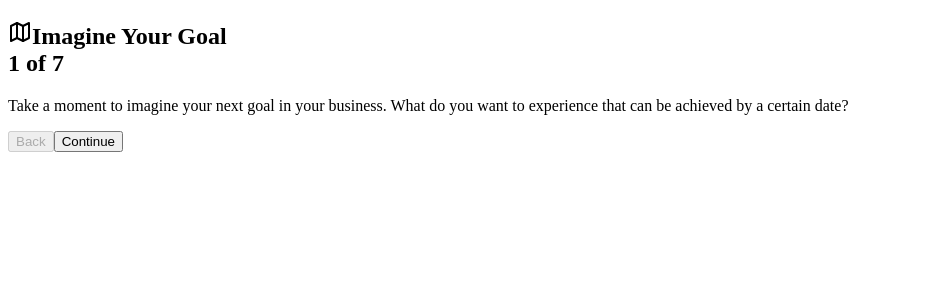
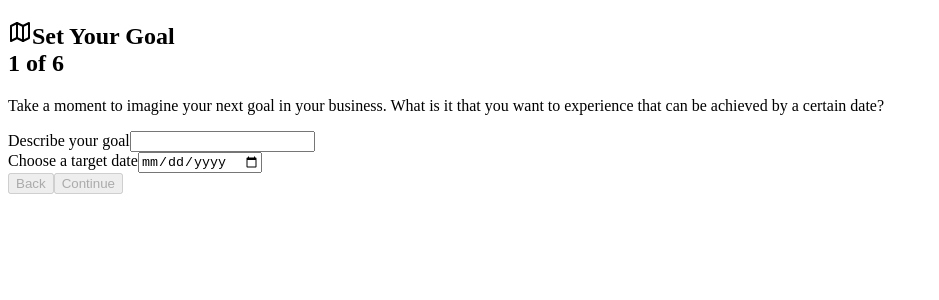
Before and after one commit to peatf/gps-live, a Next.js app: page / in a window 1280 px wide. Shown: the top 300 px of the page, without its empty margins (0-939 px from the left). Built offline with nearby package versions, Linux system fonts and the light colour scheme.

Commit message:
Update JourneyFlow.js

```diff
--- a/src/components/JourneyFlow.js
+++ b/src/components/JourneyFlow.js
@@ -7,7 +7,8 @@ import { Map, Heart, Activity } from "lucide-react";
 
 const JourneyFlow = () => {
   const [step, setStep] = useState(0);
-  const [targetDate, setTargetDate] = useState("");
+  const [goal, setGoal] = useState(''); // New state for the goal
+  const [targetDate, setTargetDate] = useState('');
   const [daysUntilTarget, setDaysUntilTarget] = useState(0);
   const [currentPosition, setCurrentPosition] = useState(0);
   const [midpointPosition, setMidpointPosition] = useState(0);
@@ -20,7 +21,7 @@ const JourneyFlow = () => {
     belief: 3,
   });
 
-  const alphabet = "ABCDEFGHIJKLMNOPQRSTUVWXYZ".split("");
+  const alphabet = 'ABCDEFGHIJKLMNOPQRSTUVWXYZ'.split('');
 
   useEffect(() => {
     if (targetDate) {
@@ -30,22 +31,23 @@ const JourneyFlow = () => {
   }, [targetDate]);
 
   const steps = [
-    // Step 0: Imagining the Goal
-    <div key="imagine" className="space-y-6">
+    // Step 1: Goal Submission + Date Selection
+    <div key="goal-setting" className="space-y-6">
       <div className="p-4 bg-blue-50 rounded-lg">
         <p className="text-sm">
-          Take a moment to imagine your next goal in your business. What do you want to experience that can be achieved by a certain date?
+          Take a moment to imagine your next goal in your business.
+          What is it that you want to experience that can be achieved by a certain date?
         </p>
       </div>
-    </div>,
-
-    // Step 1: Date Selection
-    <div key="date" className="space-y-6">
-      <div className="p-4 bg-blue-50 rounded-lg">
-        <p className="text-sm">
-          I want you to have a date in mind for your goal - not as a deadline or a tool to punish yourself,
-          because that does nothing for you. But for the sake of honest evaluation.
-        </p>
+      <div className="space-y-2">
+        <label className="text-sm text-gray-500">Describe your goal</label>
+        <Input
+          type="text"
+          value={goal}
+          onChange={(e) => setGoal(e.target.value)}
+          placeholder="Enter your goal here"
+          className="w-full"
+        />
       </div>
       <div className="space-y-2">
         <label className="text-sm text-gray-500">Choose a target date</label>
@@ -58,7 +60,8 @@ const JourneyFlow = () => {
       </div>
       {targetDate && (
         <div className="text-sm text-gray-600">
-          This date is {daysUntilTarget} days away. The halfway point would be in {Math.ceil(daysUntilTarget / 2)} days.
+          This date is {daysUntilTarget} days away.
+          The halfway point would be in {Math.ceil(daysUntilTarget / 2)} days.
         </div>
       )}
     </div>,
@@ -67,13 +70,15 @@ const JourneyFlow = () => {
     <div key="current" className="space-y-6">
       <div className="p-4 bg-blue-50 rounded-lg">
         <p className="text-sm">
-          Imagine yourself in the now moment like an object on a slider. If point A was the first stop on a map moving in the direction of the next experience you want to attract and point Z was the last stop, which letter would you currently find yourself at?
+          Imagine yourself in the now moment like an object on a slider.
+          If point A was the first stop on a map moving in the direction of the next experience
+          you want to attract and point Z was the last stop, which letter would you currently find yourself at?
         </p>
       </div>
       <div className="space-y-4">
         <div className="flex justify-between text-sm text-gray-600">
           {alphabet.map((letter, index) => (
-            <span key={letter} className={`${index === currentPosition ? "text-blue-600 font-bold" : ""}`}>
+            <span key={letter} className={`${index === currentPosition ? 'text-blue-600 font-bold' : ''}`}>
               {letter}
             </span>
           ))}
@@ -101,7 +106,7 @@ const JourneyFlow = () => {
       <div className="space-y-4">
         <div className="flex justify-between text-sm text-gray-600">
           {alphabet.map((letter, index) => (
-            <span key={letter} className={`${index === midpointPosition ? "text-green-600 font-bold" : ""}`}>
+            <span key={letter} className={`${index === midpointPosition ? 'text-green-600 font-bold' : ''}`}>
               {letter}
             </span>
           ))}
@@ -121,13 +126,14 @@ const JourneyFlow = () => {
     <div key="end" className="space-y-6">
       <div className="p-4 bg-blue-50 rounded-lg">
         <p className="text-sm">
-          Now use your imagination to go to your target date ({new Date(targetDate).toLocaleDateString()}). Where do you believe you will be on the map?
+          Now use your imagination to go to your target date ({new Date(targetDate).toLocaleDateString()}).
+          Where do you believe you will be on the map?
         </p>
       </div>
       <div className="space-y-4">
         <div className="flex justify-between text-sm text-gray-600">
           {alphabet.map((letter, index) => (
-            <span key={letter} className={`${index === endPosition ? "text-purple-600 font-bold" : ""}`}>
+            <span key={letter} className={`${index === endPosition ? 'text-purple-600 font-bold' : ''}`}>
               {letter}
             </span>
           ))}
@@ -151,7 +157,7 @@ const JourneyFlow = () => {
         </p>
       </div>
       <div className="grid grid-cols-2 gap-4">
-        {["Tension", "Warmth", "Lightness", "Heaviness", "Expansion", "Contraction"].map((sensation) => (
+        {['Tension', 'Warmth', 'Lightness', 'Heaviness', 'Expansion', 'Contraction'].map((sensation) => (
           <Button key={sensation} variant="ghost" className="justify-start">
             + {sensation}
           </Button>
@@ -169,11 +175,11 @@ const JourneyFlow = () => {
           <div key={key} className="space-y-2">
             <div className="flex justify-between">
               <span className="text-sm">
-                {key === "safety" && "I feel safe to receive this experience"}
-                {key === "confidence" && "I trust in my capacity to reach this point"}
-                {key === "openness" && "I can stay open even if it takes time"}
-                {key === "deserving" && "I feel deserving of this experience"}
-                {key === "belief" && "I believe this is possible for me"}
+                {key === 'safety' && "I feel safe to receive this experience"}
+                {key === 'confidence' && "I trust in my capacity to reach this point"}
+                {key === 'openness' && "I can stay open even if it takes time"}
+                {key === 'deserving' && "I feel deserving of this experience"}
+                {key === 'belief' && "I believe this is possible for me"}
               </span>
               <span className="text-sm text-gray-500">{value}/5</span>
             </div>
@@ -182,7 +188,9 @@ const JourneyFlow = () => {
               min={1}
               max={5}
               step={1}
-              onValueChange={(newValue) => setLikertScores((prev) => ({ ...prev, [key]: newValue[0] }))}
+              onValueChange={(newValue) =>
+                setLikertScores((prev) => ({ ...prev, [key]: newValue[0] }))
+              }
               className="w-full"
             />
           </div>
@@ -201,17 +209,15 @@ const JourneyFlow = () => {
             {step === 5 && <Activity className="w-5 h-5" />}
             <span>
               {step === 0
-                ? "Imagine Your Goal"
-                : step === 1
-                ? "Choose Your Timeline"
+                ? 'Set Your Goal'
                 : step <= 3
-                ? "Map Your Journey"
+                ? 'Map Your Journey'
                 : step === 4
-                ? "Body Awareness Check"
-                : "Alignment Check"}
+                ? 'Body Awareness Check'
+                : 'Alignment Check'}
             </span>
           </div>
-          <span className="text-sm text-gray-500">{step + 1} of 7</span>
+          <span className="text-sm text-gray-500">{step + 1} of 6</span>
         </CardTitle>
       </CardHeader>
       <CardContent className="space-y-6">
@@ -227,7 +233,7 @@ const JourneyFlow = () => {
           </Button>
           <Button
             onClick={() => setStep(Math.min(steps.length - 1, step + 1))}
-            disabled={step === steps.length - 1}
+            disabled={step === 0 && !goal}
           >
             Continue
           </Button>
```
